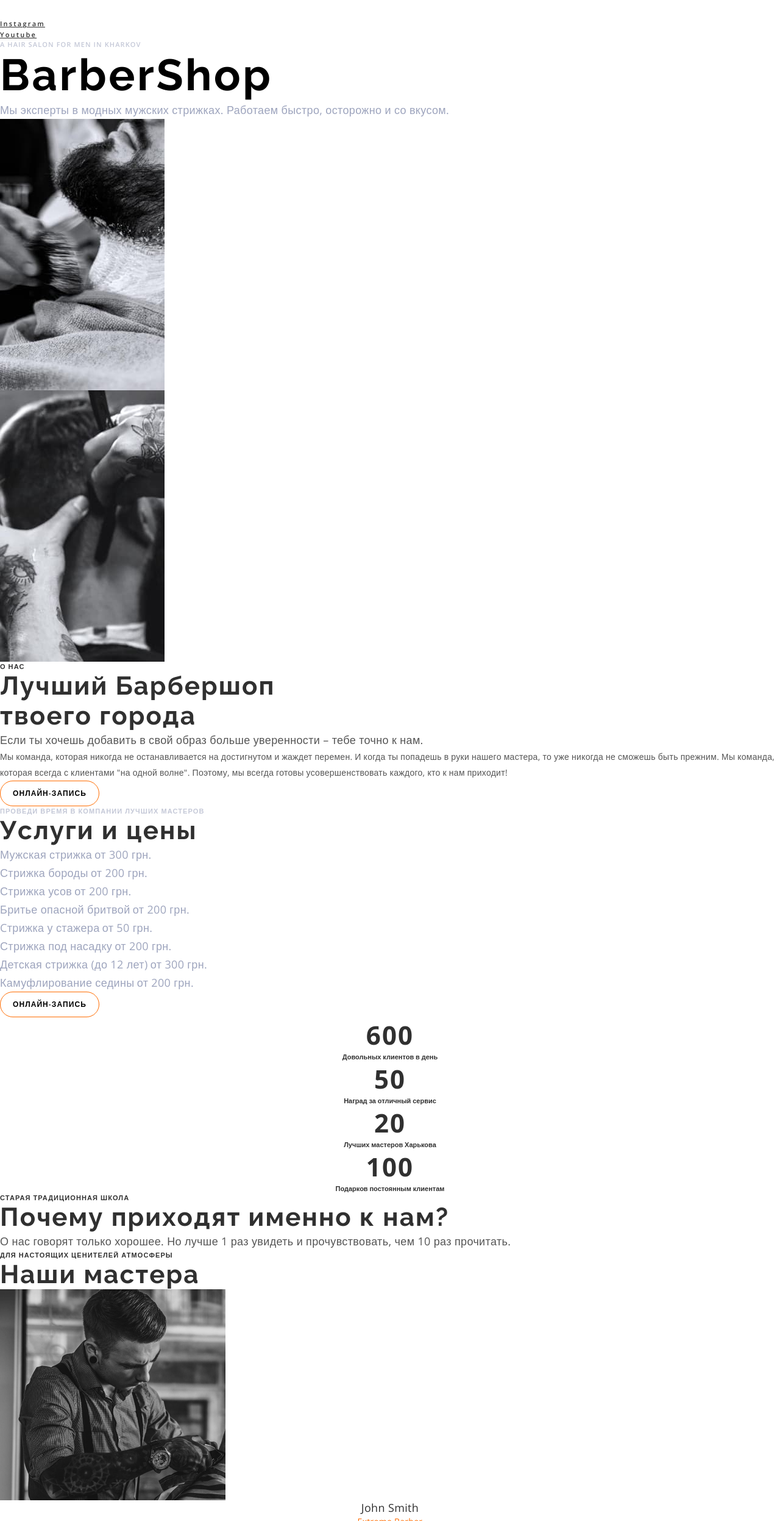
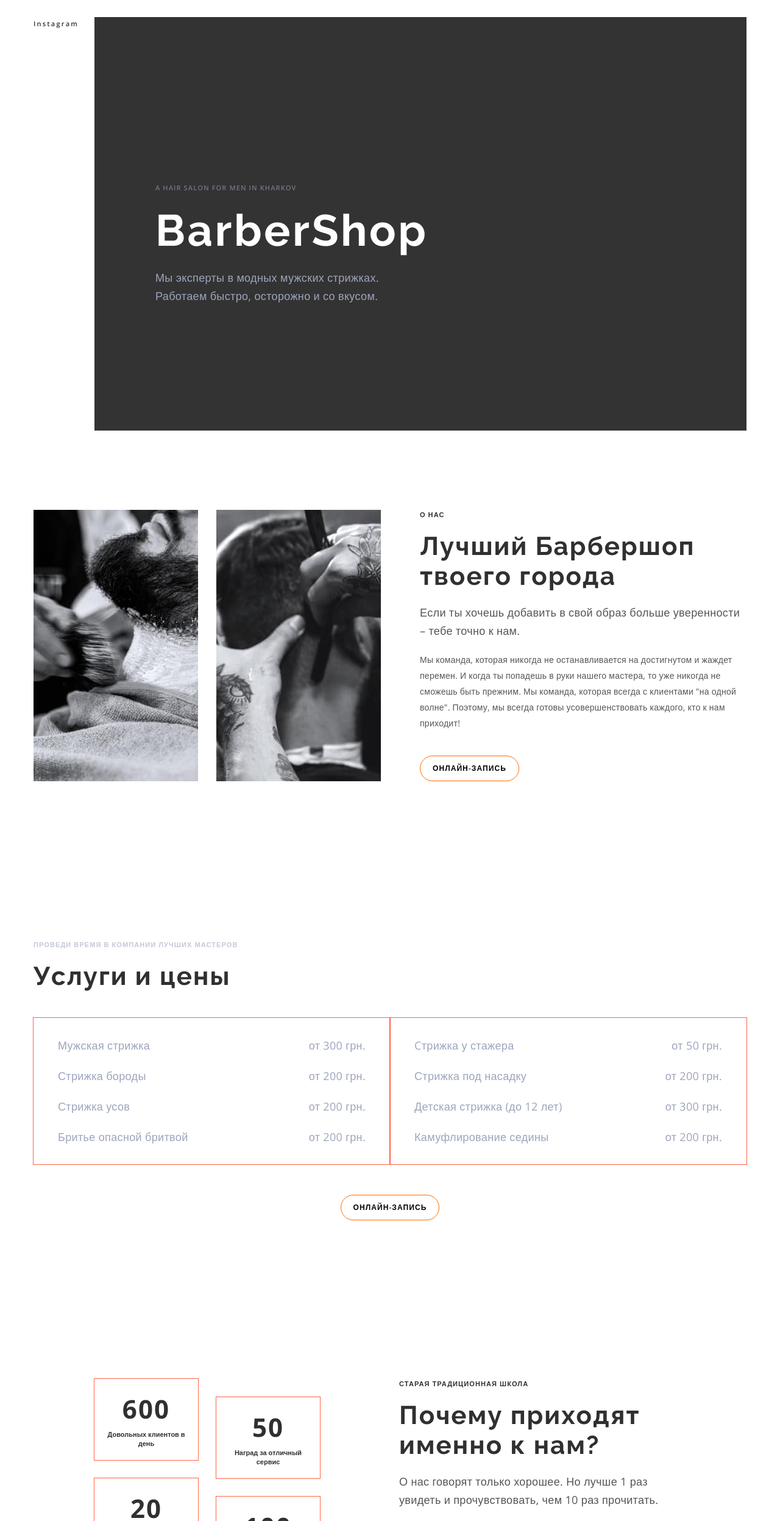
Before and after one commit to IhorAndrieiev/barber-practic3HTMLandCSS, a plain HTML site: page index.html in a window 1280 px wide. Shown: the part 86-2580 px from the top of the page at 61% size. Drawn offline with nearby package versions, Linux system fonts and the light colour scheme.

Commit message:
flexfinish

```diff
--- a/css/styles.css
+++ b/css/styles.css
@@ -50,6 +50,11 @@ img {
   margin: 0 auto;
 }
 
+.section {
+  padding-top: 130px;
+  padding-bottom: 130px;
+}
+
 .visually-hidden {
   position: absolute;
   width: 1px;
@@ -64,7 +69,7 @@ img {
   overflow: hidden;
 }
 
-/* =============== COMPONENTS ===============*/
+/* =============== COMPONENTS ===============*/ /* =============== COMPONENTS ===============*/
 .modal-btn {
   min-width: 160px;
   /* height: 40px; */
@@ -89,6 +94,14 @@ img {
   color: #ffffff;
 }
 
+.social-links {
+  display: flex;
+}
+
+.social-links__item:not(:last-child) {
+  margin-right: 40px;
+}
+
 .social-links__link {
   font-weight: 600;
   font-size: 11px;
@@ -108,6 +121,7 @@ img {
   line-height: 1.364;
   letter-spacing: 0.1em;
   text-transform: uppercase;
+  margin-bottom: 20px;
 }
 
 .undertitle_light-theme {
@@ -151,9 +165,9 @@ img {
   color: #ffffff;
 }
 
-/* =============== END COMPONENTS ===============*/
+/* =============== END COMPONENTS ===============*/ /* =============== END COMPONENTS ===============*/
 
-/* =============== HEADER ===============*/
+/* =============== HEADER ===============*/ /* =============== HEADER ===============*/
 .header {
   padding-top: 30px;
   padding-bottom: 30px;
@@ -202,9 +216,30 @@ img {
   color: var(--accent-color);
 }
 
-/* =============== END HEADER ===============*/
+/* =============== END HEADER ===============*/ /* =============== END HEADER ===============*/
 
-/* =============== HERO ===============*/
+/* =============== HERO ===============*/ /* =============== HERO ===============*/
+.hero .container {
+  display: flex;
+}
+
+.hero__left-side {
+  width: 100px;
+}
+
+.hero .description {
+  max-width: 400px;
+  /* or */
+  /* padding-right: 500px; */
+}
+
+.hero__right-side {
+  background-color: #333;
+  flex-grow: 1;
+  padding-left: 100px;
+  padding-top: 272px;
+  padding-bottom: 206px;
+}
 
 .hero__title {
   font-family: var(--secondary-font);
@@ -212,22 +247,79 @@ img {
   font-size: 72px;
   line-height: 1.181;
   letter-spacing: 0.05em;
-  /* color: #ffffff; */
+  color: #ffffff;
+  margin-bottom: 20px;
 }
 
-/* =============== END HERO ===============*/
+/* =============== END HERO ===============*/ /* =============== END HERO ===============*/
 
-/* =============== ABOUT ===============*/
+/* =============== ABOUT ===============*/ /* =============== ABOUT ===============*/
+.about .container {
+  display: flex;
+}
+
+.about .title {
+  margin-bottom: 20px;
+}
+
+.about .description {
+  margin-bottom: 20px;
+}
+
+.about__list {
+  display: flex;
+}
+
+.about__list-item:not(:last-child) {
+  margin-right: 30px;
+}
+
+.about__right-side {
+  padding-left: 64px;
+}
+
 .about__text {
   font-weight: 400;
   font-size: 14px;
   line-height: 1.857;
   letter-spacing: 0.02em;
   color: #555555;
+
+  margin-bottom: 40px;
 }
-/* =============== END ABOUT ===============*/
+/* =============== END ABOUT ===============*/ /* =============== END ABOUT ===============*/
 
-/* =============== SERVICES ===============*/
+/* =============== SERVICES ===============*/ /* =============== SERVICES ===============*/
+.services .title {
+  margin-bottom: 44px;
+}
+
+.services .modal-btn {
+  display: block;
+  margin: 0 auto;
+}
+
+.services__list-wrapper {
+  display: flex;
+  margin-bottom: 50px;
+}
+
+.services__list {
+  width: 50%;
+  padding: 30px 40px;
+  /* border: 1px solid #000; */
+  outline: 1px solid tomato;
+}
+
+.services__list-item {
+  display: flex;
+  justify-content: space-between;
+}
+
+.services__list-item:not(:last-child) {
+  margin-bottom: 20px;
+}
+
 .services__list-item-name,
 .services__list-item-price {
   font-weight: 400;
@@ -236,9 +328,53 @@ img {
   letter-spacing: 0.02em;
   color: #9da4bd;
 }
-/* =============== END SERVICES ===============*/
+/* =============== END SERVICES ===============*/ /* =============== END SERVICES ===============*/
 
-/* =============== ACHIEVMENTS ===============*/
+/* =============== ACHIEVMENTS ===============*/ /* =============== ACHIEVMENTS ===============*/
+.achievments .container {
+  display: flex;
+}
+
+.achievments .title {
+  margin-bottom: 20px;
+}
+
+.achievments .description {
+  padding-right: 106px;
+}
+
+.achievments__left-side {
+  width: 470px;
+  flex-shrink: 0;
+  padding-left: 100px;
+}
+
+.achievments__right-side {
+  padding-left: 130px;
+}
+
+.achievments__list {
+  display: flex;
+  flex-wrap: wrap;
+  align-items: flex-start;
+}
+
+.achievments__list-item {
+  width: 170px;
+  min-height: 133px;
+  /* border: 1px solid #000; */
+  outline: 1px solid tomato;
+  padding: 20px;
+}
+
+.achievments__list-item:not(:nth-child(even)) {
+  margin-right: 30px;
+}
+
+.achievments__list-item:nth-child(even) {
+  margin-top: 30px;
+}
+
 .achievments__list-item-counter {
   font-weight: 700;
   font-size: 42px;
@@ -246,6 +382,8 @@ img {
   text-align: center;
   letter-spacing: 0.05em;
   color: #303030;
+
+  margin-bottom: 6px;
 }
 
 .achievments__list-item-desc {
@@ -256,9 +394,24 @@ img {
   color: #303030;
 }
 
-/* =============== END ACHIEVMENTS ===============*/
+/* =============== END ACHIEVMENTS ===============*/ /* =============== END ACHIEVMENTS ===============*/
 
-/* =============== MASTERS ===============*/
+/* =============== MASTERS ===============*/ /* =============== MASTERS ===============*/
+.masters .title {
+  margin-bottom: 44px;
+}
+
+.masters__list-content-wrapper {
+  padding-top: 30px;
+  padding-left: 82px;
+  padding-right: 82px;
+}
+
+.masters__list {
+  display: flex;
+  justify-content: space-between;
+}
+
 .masters__list-name {
   font-weight: 400;
   font-size: 18px;
@@ -266,6 +419,8 @@ img {
   text-align: center;
   letter-spacing: 0.02em;
   color: #303030;
+
+  margin-bottom: 8px;
 }
 
 .masters__list-position {
@@ -276,10 +431,17 @@ img {
   letter-spacing: 0.02em;
   color: var(--accent-color);
 }
-/* =============== END MASTERS ===============*/
+/* =============== END MASTERS ===============*/ /* =============== END MASTERS ===============*/
 
-/* =============== GALLERY ===============*/
+/* =============== GALLERY ===============*/ /* =============== GALLERY ===============*/
+.gallery .undertitle {
+  margin-bottom: 44px;
+}
 
+.gallery__list {
+  display: flex;
+  justify-content: space-between;
+}
 /* =============== END GALLERY ===============*/
 
 /* =============== CONTACT FORM ===============*/
@@ -302,6 +464,15 @@ img {
 /* .contact-information .undertitle {
   color: #ffffff;
 } */
+.footer {
+  padding: 56px 0;
+}
+
+.footer .container {
+  display: flex;
+  align-items: center;
+  justify-content: space-between;
+}
 
 .copyright {
   font-weight: 600;
--- a/index.html
+++ b/index.html
@@ -48,13 +48,14 @@
     <main>
         <!-- HERO -->
         <section class="hero">
+            <div class="container">
                 <div class="hero__left-side">
-                <ul class="social-links">
+                    <ul class="social-links list">
                         <li class="social-links__item">
-                        <a class="social-links__link" href="#">Instagram</a>
+                            <a class="social-links__link link" href="#">Instagram</a>
                         </li>
                         <li class="social-links__item">
-                        <a class="social-links__link" href="#">Youtube</a>
+                            <a class="social-links__link link" href="#">Youtube</a>
                         </li>
                     </ul>
                 </div>
@@ -66,18 +67,21 @@
                         Работаем быстро, осторожно и со вкусом.
                     </p>
                 </div>
+            </div>
+
         </section>
 
         <!-- ABOUT -->
-        <section class="about">
-            <ul class="about__list">
+        <section class="about section">
+            <div class="container">
+                <ul class="about__list list">
                     <li class="about__list-item">
                         <img class="about__list-img" src="./images/about/about-img1.jpg" alt="мастер бреет бороду"
                             width="270" height="445">
                     </li>
                     <li class="about__list-item">
-                    <img class="about__list-img" src="./images/about/about-img2.jpg" alt="мастер стрижет" width="270"
-                        height="445">
+                        <img class="about__list-img" src="./images/about/about-img2.jpg" alt="мастер стрижет"
+                            width="270" height="445">
                     </li>
                 </ul>
                 <div class="about__right-side">
@@ -95,13 +99,17 @@
                     </p>
                     <button class="modal-btn" type="button">онлайн-запись</button>
                 </div>
+            </div>
+
         </section>
 
         <!-- SERVICES -->
-        <section class="services">
+        <section class="services section">
+            <div class="container">
                 <p class="undertitle undertitle_dark-theme">Проведи время в компании лучших мастеров</p>
                 <h2 class="title">Услуги и цены</h2>
-            <ul class="services__list">
+                <div class="services__list-wrapper">
+                    <ul class="services__list list">
                         <li class="services__list-item">
                             <span class="services__list-item-name">Мужская стрижка</span>
                             <span class="services__list-item-price">от 300 грн.</span>
@@ -119,7 +127,7 @@
                             <span class="services__list-item-price">от 200 грн.</span>
                         </li>
                     </ul>
-            <ul class="services__list">
+                    <ul class="services__list list">
                         <li class="services__list-item">
                             <span class="services__list-item-name">Cтрижка у стажера</span>
                             <span class="services__list-item-price">от 50 грн.</span>
@@ -137,13 +145,18 @@
                             <span class="services__list-item-price">от 200 грн.</span>
                         </li>
                     </ul>
+                </div>
                 <button class="modal-btn type=" button">онлайн-запись</button>
+
+            </div>
+
         </section>
 
         <!-- ACHIEVEMENTS  -->
-        <section class="achievments">
+        <section class="achievments section">
+            <div class="container">
                 <div class="achievments__left-side">
-                <ul class="achievments__list">
+                    <ul class="achievments__list list">
                         <li class="achievments__list-item">
                             <p class="achievments__list-item-counter">600</p>
                             <p class="achievments__list-item-desc">Довольных клиентов в день</p>
@@ -170,19 +183,23 @@
                         прочувствовать, чем 10 раз прочитать.
                     </p>
                 </div>
+            </div>
+
         </section>
 
         <!-- MASTERS -->
-        <section class="masters">
+        <section class="masters section">
+            <div class="container">
                 <p class="undertitle undertitle_light-theme">для настоящих ценителей атмосферы</p>
                 <h2 class="title">Наши мастера</h2>
-            <ul class="masters__list">
+                <ul class="masters__list list">
                     <li class="masters__list-item">
-                    <img class="masters__list-img" src="./images/masters/master-1.jpg" alt="мастер джон стрижет клиента"
-                        width="370" height="346" />
+                        <img class="masters__list-img" src="./images/masters/master-1.jpg"
+                            alt="мастер джон стрижет клиента" width="370" height="346" />
+                        <div class="masters__list-content-wrapper">
                             <h3 class="masters__list-name" lang="en">John Smith</h3>
                             <p class="masters__list-position" lang="en">Extreme Barber</p>
-                    <ul class="social-list">
+                            <ul class="social-list list">
                                 <li class="social-list__item">
                                     <a class="social-list__link" href=""></a>
                                 </li>
@@ -196,13 +213,16 @@
                                     <a class="social-list__link" href=""></a>
                                 </li>
                             </ul>
+                        </div>
+
                     </li>
                     <li class="masters__list-item">
                         <img class="masters__list-img" src="./images/masters/master-2.jpg"
                             alt="мастер мишель стрижет клиента" width="370" height="346" />
+                        <div class="masters__list-content-wrapper">
                             <h3 class="masters__list-name" lang="en">Michele Doe</h3>
                             <p class="masters__list-position" lang="en">Extreme Barber</p>
-                    <ul class="social-list">
+                            <ul class="social-list list">
                                 <li class="social-list__item">
                                     <a class="social-list__link" href=""></a>
                                 </li>
@@ -216,13 +236,16 @@
                                     <a class="social-list__link" href=""></a>
                                 </li>
                             </ul>
+                        </div>
+
                     </li>
                     <li class="masters__list-item">
-                    <img class="masters__list-img" src="./images/masters/master-3.jpg" alt="мастер алан стрижет клиента"
-                        width="370" height="346" />
+                        <img class="masters__list-img" src="./images/masters/master-3.jpg"
+                            alt="мастер алан стрижет клиента" width="370" height="346" />
+                        <div class="masters__list-content-wrapper">
                             <h3 class="masters__list-name" lang="en">Alan Black</h3>
                             <p class="masters__list-position" lang="en">Extreme Barber</p>
-                    <ul class="social-list">
+                            <ul class="social-list list">
                                 <li class="social-list__item">
                                     <a class="social-list__link" href=""></a>
                                 </li>
@@ -236,17 +259,22 @@
                                     <a class="social-list__link" href=""></a>
                                 </li>
                             </ul>
+                        </div>
+
                     </li>
                 </ul>
+            </div>
+
         </section>
         <!-- GALLERY -->
-        <section class="gallery">
+        <section class="gallery section">
+            <div class="container">
                 <h2 class="visually-hidden">галерея работ</h2>
                 <p class="undertitle undertitle_light-theme">На латинском языке “барба” означает “борода”</p>
-            <ul class="gallery__list">
+                <ul class="gallery__list list">
                     <li class="gallery__list-item">
-                    <img class="gallery__list-img" src="./images/gallery/gallery-img-1.jpg" alt="мастер стрижет клиента"
-                        width="270" height="360" />
+                        <img class="gallery__list-img" src="./images/gallery/gallery-img-1.jpg"
+                            alt="мастер стрижет клиента" width="270" height="360" />
                     </li>
                     <li class="gallery__list-item">
                         <img class="gallery__list-img" src="./images/gallery/gallery-img-2.jpg"
@@ -261,6 +289,8 @@
                             alt="мастер стрижет шею клиента" width="270" height="360" />
                     </li>
                 </ul>
+            </div>
+
         </section>
         <!-- CONTACT -->
         <div>
@@ -293,15 +323,18 @@
         </div>
     </main>
     <footer class="footer">
+        <div class="container">
             <p class="copyright">&#xa9; Copyright 2021</p>
-        <ul class="social-links">
+            <ul class="social-links list">
                 <li class="social-links__item">
-                <a class="social-links__link" href="#">Instagram</a>
+                    <a class="social-links__link link" href="#">Instagram</a>
                 </li>
                 <li class="social-links__item">
-                <a class="social-links__link" href="#">Youtube</a>
+                    <a class="social-links__link link" href="#">Youtube</a>
                 </li>
             </ul>
+        </div>
+
     </footer>
 </body>
 
```
Lines whose indentation alone changed are shown as unchanged.
